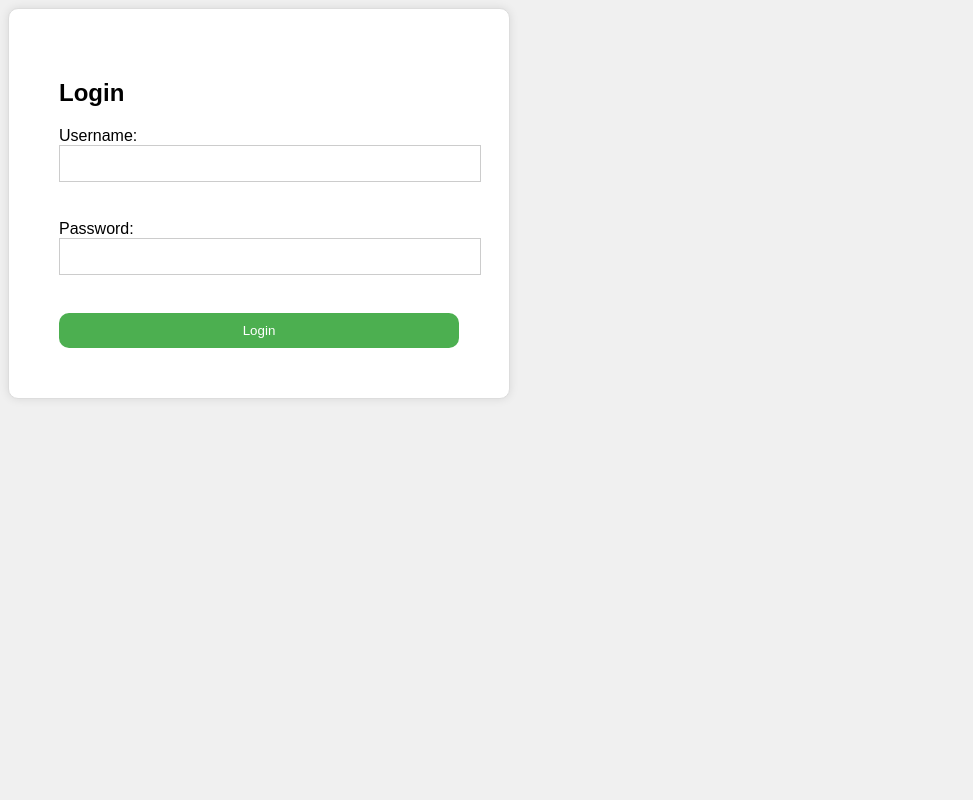
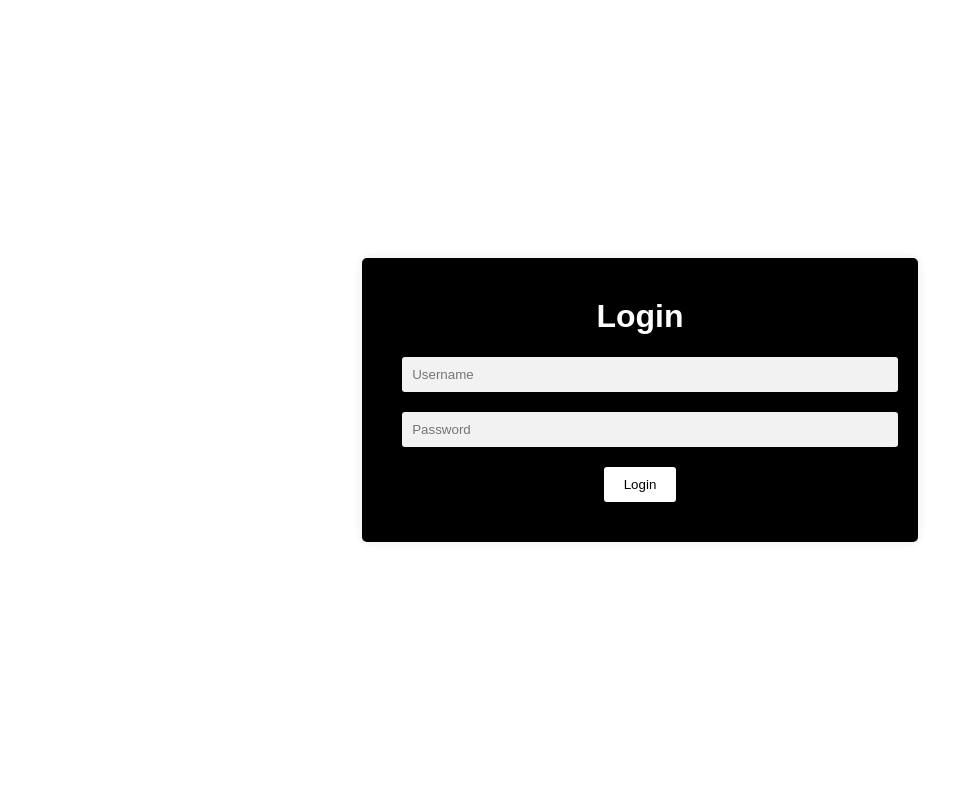
Before and after one commit to ssd-81/hackathon-project, a Flask app: page / in a window 1280 px wide. Shown: the whole page, without its empty margins (0-973 px from the left). Run offline with Flask 3, Linux system fonts and the light colour scheme.

Commit message:
defined endpoints

```diff
--- a/app.py
+++ b/app.py
@@ -1,14 +1,46 @@
-from flask import Flask, render_template
+from flask import Flask, render_template , jsonify
 
 app = Flask(__name__)
 
+JOBS = [ # type: ignore
+    {
+        'id': 1,
+        'title':'Data analyst',
+        'location':'delhi,India',
+        'salary':'10,00,000',
+    },
+    {
+        'id': 2,
+        'title':'Data scientist',
+        'location':'bengluru,India',
+        'salary':'15,00,000',
+    },
+    {
+        'id': 3,
+        'title':'Frontend engineer.',
+        'location':'hydrabad,India',
+        'salary':'12,00,000',
+    },
+    {
+        'id': 4,
+        'title':'Backend engineer',
+        'location':'stanford,USA',
+        'salary':'$32,000',
+    },
+    ]
+
 @app.route('/')
 def hello():
-    return render_template('index.html')
+    return render_template('login.html')
 
-@app.route('/home')
-def show_home():
-    return render_template('home.html')
+
+@app.route('/entry')
+def enter_record():
+    return render_template('patientEntry.html')
+
+@app.route('/records')
+def return_record():
+    return render_template('records.html')
 
 if __name__ == "__main__":
     app.run(debug=True)
--- a/templates/index.html
+++ /dev/null
@@ -1,53 +0,0 @@
-<!DOCTYPE html>
-<html>
-<head>
-	<title>Login Page</title>
-	<style>
-		body {
-			font-family: Arial, sans-serif;
-			background-color: #f0f0f0;
-		}
-		.login-form {
-			width: 400px;
-			background-color: #ffffff;
-			padding: 50px;
-			border: 1px solid #ddd;
-			border-radius: 10px;
-			box-shadow: 0 0 10px rgba(0, 0, 0, 0.1);
-		}
-		.login-form input[type="text"], .login-form input[type="password"] {
-            text-align: center;
-			width: 100%;
-			padding: 10px;
-			margin-bottom: 20px;
-			border: 1px solid #ccc;
-		}
-		.login-form input[type="submit"] {
-            text-align: center;
-			width: 100%;
-			padding: 10px;
-			background-color: #4CAF50;
-			color: #fff;
-			border: none;
-			border-radius: 10px;
-			cursor: pointer;
-		}
-		.login-form input[type="submit"]:hover {
-            text-align: center;
-			background-color: #3e8e41;
-		}
-	</style>
-</head>
-<body>
-	<div class="login-form">
-		<h2>Login</h2>
-		<form>
-			<label  for="username">Username:</label>
-			<input type="text" id="username" name="username"><br><br>
-			<label for="password">Password:</label>
-			<input type="password" id="password" name="password"><br><br>
-			<input type="submit" value="Login">
-		</form>
-	</div>
-</body>
-</html>
--- a/templates/login.html
+++ b/templates/login.html
@@ -1 +1,72 @@
->
+<!DOCTYPE html>
+<html lang="en">
+<head>
+  <meta charset="UTF-8">
+  <meta name="viewport" content="width=device-width, initial-scale=1.0">
+  <title>Login</title>
+  <style>
+    body {
+      font-family: Arial, sans-serif;
+      background-color: #fff;
+      color: #000;
+      margin: 0;
+      padding: 0;
+    }
+
+    .container {
+      display: flex;
+      justify-content: center;
+      align-items: center;
+      height: 100vh;
+    }
+
+    .login-box {
+      background-color: #000;
+      color: #fff;
+      padding: 40px;
+      border-radius: 5px;
+      box-shadow: 0 0 10px rgba(0, 0, 0, 0.1);
+      text-align: center;
+    }
+
+    h1 {
+      margin-top: 0;
+    }
+
+    input[type="text"], input[type="password"] {
+      width: 100%;
+      padding: 10px;
+      margin-bottom: 20px;
+      border: none;
+      border-radius: 3px;
+      background-color: #f2f2f2;
+      color: #000;
+    }
+
+    button {
+      background-color: #fff;
+      color: #000;
+      padding: 10px 20px;
+      border: none;
+      border-radius: 3px;
+      cursor: pointer;
+    }
+
+    button:hover {
+      background-color: #f2f2f2;
+    }
+  </style>
+</head>
+<body>
+  <div class="container">
+    <div class="login-box">
+      <h1>Login</h1>
+      <form>
+        <input type="text" placeholder="Username" required>
+        <input type="password" placeholder="Password" required>
+        <button <a href="{{ url_for('patientEntry') }}" type="submit"> Login </a></button>
+      </form>
+    </div>
+  </div>
+</body>
+</html>
```
Also changed, not shown: templates/home.html (deleted, +0 -70 lines), templates/jobitems.html (added, +16 -0 lines), templates/nav.html (added, +34 -0 lines), templates/patientEntry.html (added, +72 -0 lines), templates/records.html (added, +25 -0 lines).
